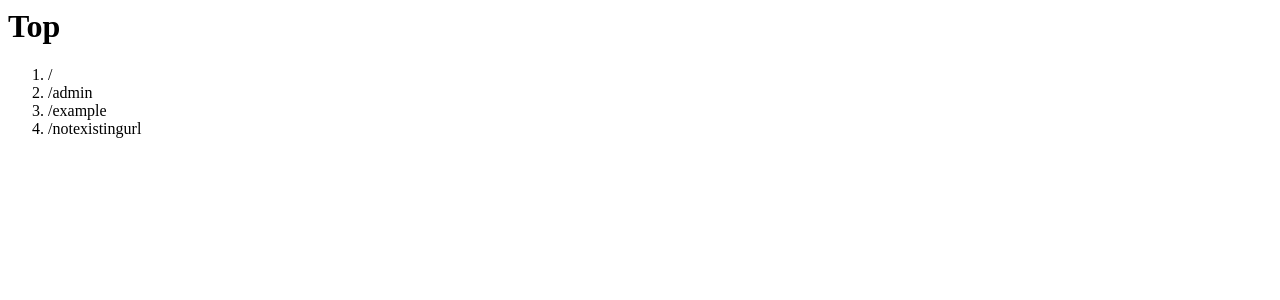
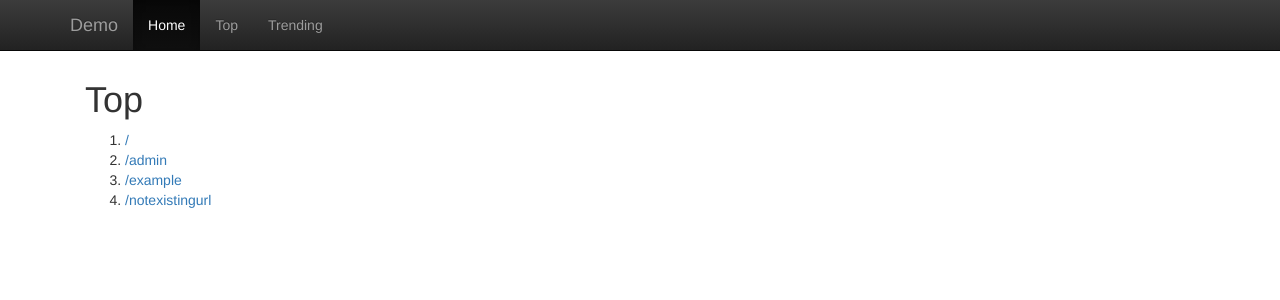
Before and after one commit to 9dev/django-fb-rank, a Django app: a page that uses demo/main/templates/main/top_item_list.html in a window 1280 px wide. Shown: the top 300 px of the page. Run offline with Django 3.2, Linux system fonts and the light colour scheme; data comes from the database, SQL or seed files in the repository; some libraries are stand-ins or nearby versions.

Commit message:
Improved demo templates.

```diff
--- a/demo/main/static/main/base.css
+++ b/demo/main/static/main/base.css
@@ -4,5 +4,4 @@ body {
 
 .starter-template {
   padding: 10px 15px;
-  text-align: center;
 }
--- a/demo/main/templates/base.html
+++ b/demo/main/templates/base.html
@@ -23,20 +23,19 @@
     <nav class="navbar navbar-inverse navbar-fixed-top">
         <div class="container">
             <div class="navbar-header">
-                <button type="button" class="navbar-toggle collapsed" data-toggle="collapse" data-target="#navbar"
-                        aria-expanded="false" aria-controls="navbar">
+                <button type="button" class="navbar-toggle collapsed" data-toggle="collapse" data-target="#navbar" aria-expanded="false" aria-controls="navbar">
                     <span class="sr-only">Toggle navigation</span>
                     <span class="icon-bar"></span>
                     <span class="icon-bar"></span>
                     <span class="icon-bar"></span>
                 </button>
-                <a class="navbar-brand" href="#">Project name</a>
+                <a class="navbar-brand" href="/">Demo</a>
             </div>
             <div id="navbar" class="collapse navbar-collapse">
                 <ul class="nav navbar-nav">
-                    <li class="active"><a href="#">Home</a></li>
-                    <li><a href="#about">About</a></li>
-                    <li><a href="#contact">Contact</a></li>
+                    <li class="active"><a href="/">Home</a></li>
+                    <li><a href="{% url 'top_item_list' %}">Top</a></li>
+                    <li><a href="{% url 'trending_item_list' %}">Trending</a></li>
                 </ul>
             </div>
         </div>
--- a/demo/main/templates/main/top_item_list.html
+++ b/demo/main/templates/main/top_item_list.html
@@ -1,11 +1,16 @@
-<html><body>
+{% extends 'base.html' %}
 
-<h1>Top</h1>
+{% block title %}Top items{% endblock title %}
 
-<ol>
-    {% for item in object_list %}
-        <li>/{{ item.slug }}</li>
-    {% endfor %}
-</ol>
-
-</body></html>
+{% block content %}
+    <h1>Top</h1>
+    <ol>
+        {% for item in object_list %}
+            <li>
+                <a href="{{ item.get_absolute_url }}">
+                    /{{ item.slug }}
+                </a>
+            </li>
+        {% endfor %}
+    </ol>
+{% endblock content %}
```
Also changed, not shown: demo/main/templates/main/trending_item_list.html (+14 -9 lines).
